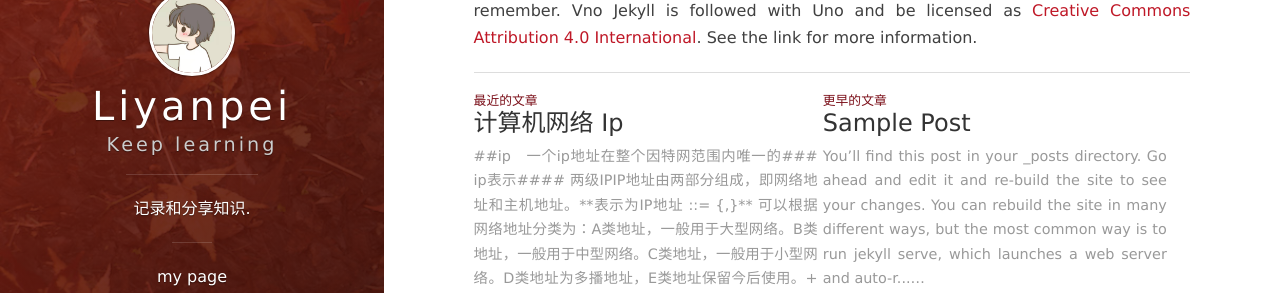
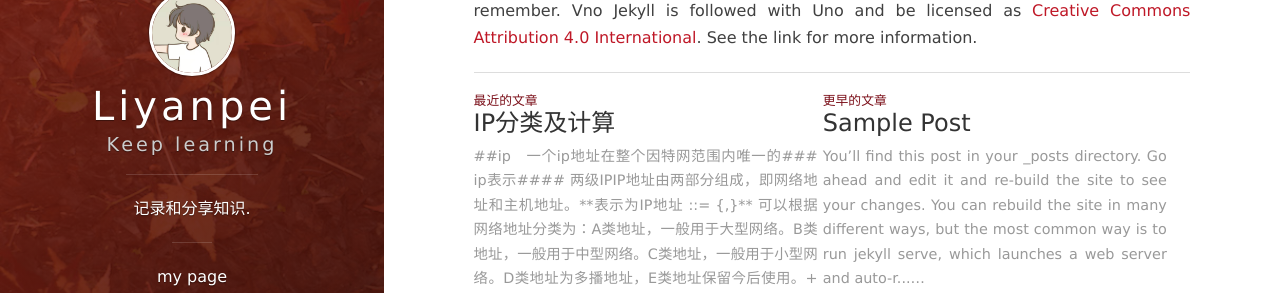
Before and after one commit to fanlyp/fan-lyp.github.io, a Jekyll site: the page built from _posts/2021-08-31-first-blog.markdown, in a window 1280 px wide and 900 px high, scrolled down 1211 px. Shown: the part 227-520 px from the top of the window. Built offline with Jekyll 4.4.1, drawn with Linux system fonts in a browser that asks for light colours; nearby versions of some CDN libraries; comment, search, counter and statistics services are not loaded.

Commit message:
Update 2021-09-13-计算机网络-ip.markdown

```diff
--- a/_posts/2021-09-13-计算机网络-ip.markdown
+++ b/_posts/2021-09-13-计算机网络-ip.markdown
@@ -1,3 +1,8 @@
+---
+layout: post
+title: IP分类及计算
+date: 2021-09-13 15:32:24.000000000 +09:00
+---
 <font face="黑体" size="3" color = "black">
 ##ip
 &nbsp;&nbsp;&nbsp;<B>一个ip地址在整个因特网范围内唯一的</B>
```
